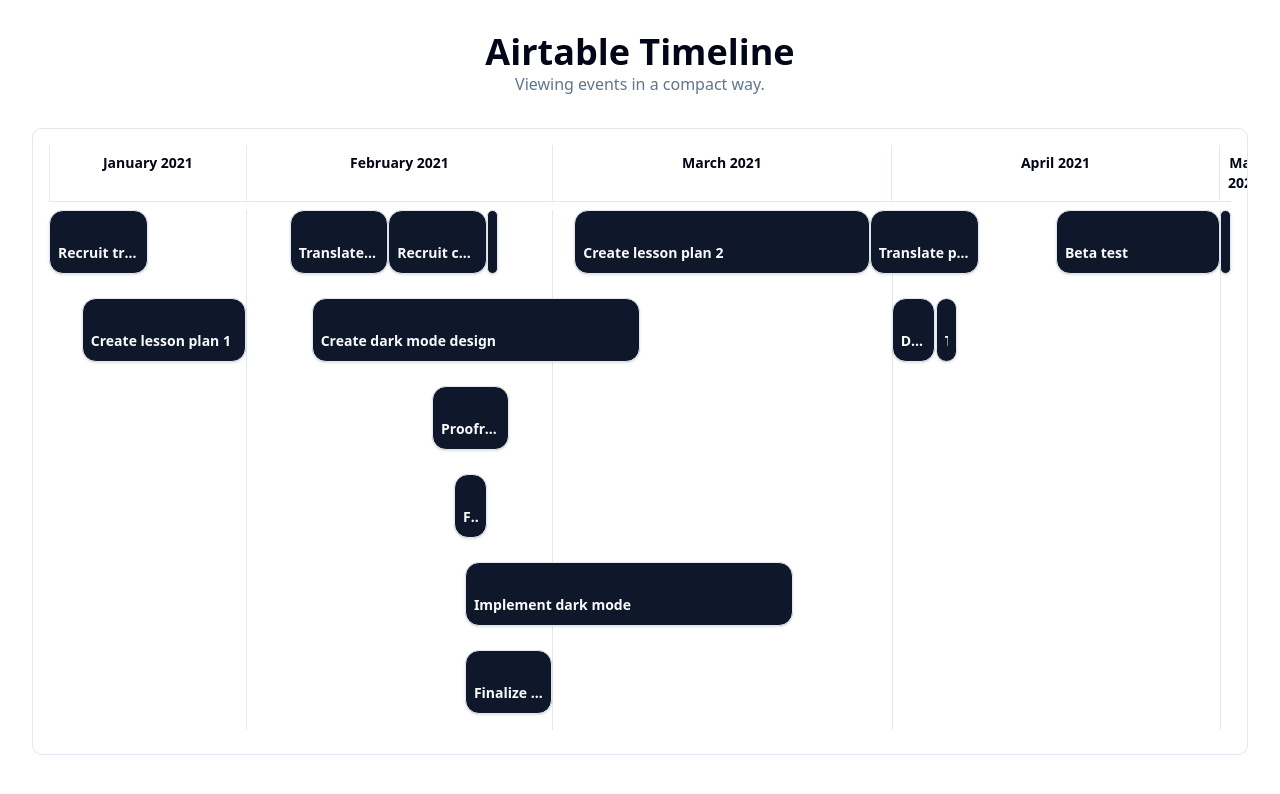
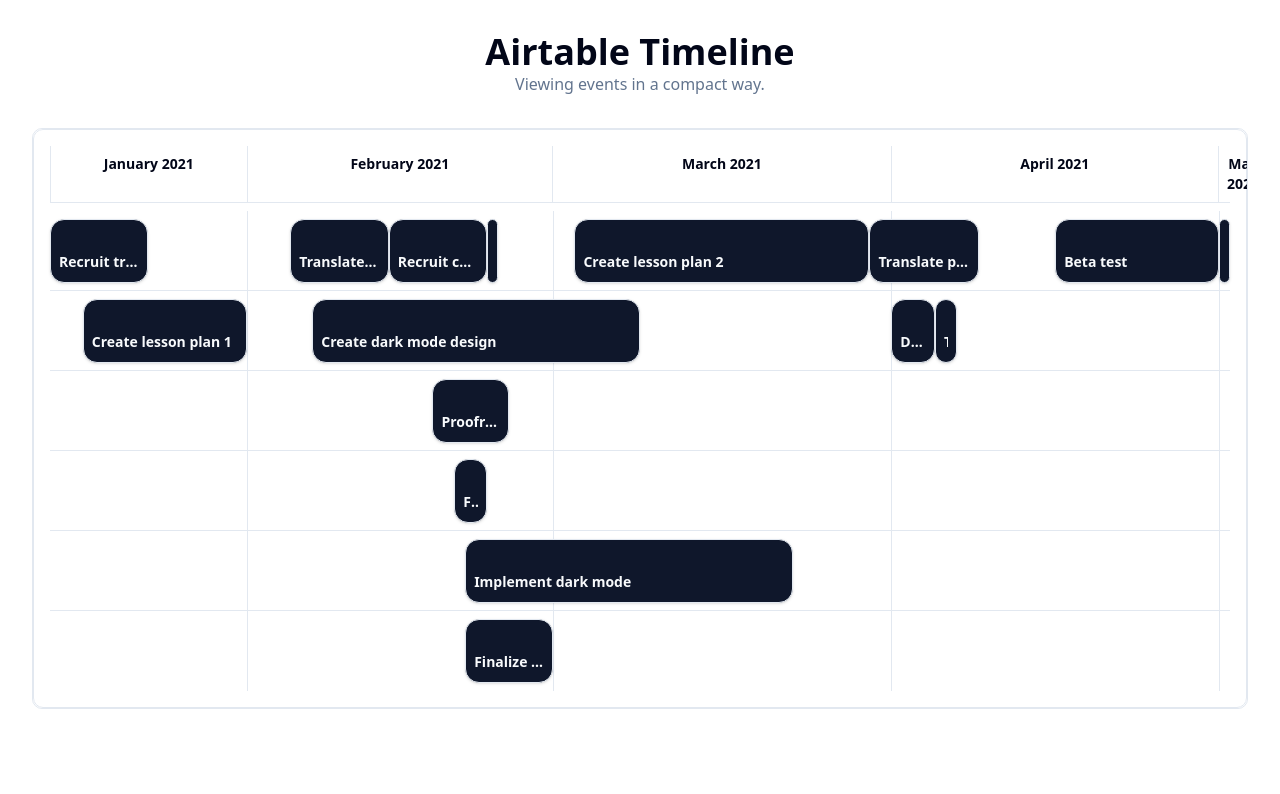
Before and after one commit to Vinicius-Osmainchi/Airtable-timeline, a React (Vite) app: page / in a window 1280 px wide. Shown: the top 794 px of the page. Built offline with nearby package versions, Linux system fonts and the light colour scheme.

Commit message:
feat: adds horizontal lines for better viewing

```diff
--- a/src/components/Timeline.tsx
+++ b/src/components/Timeline.tsx
@@ -75,7 +75,7 @@
   let accumulatedLeft = 0;
 
   return (
-    <div className="relative p-4">
+    <div className="p-4 bg-card rounded-lg border">
       <TimelineHeader
         startDate={startDate}
         totalDays={totalDays}
@@ -83,10 +83,9 @@
       />
 
       <div className="relative">
-        <div className="absolute top-0 left-0 w-full h-full grid z-0">
+        <div className="absolute top-0 left-0 w-full h-full z-0">
           {months.map((month, index) => {
             accumulatedLeft += month.width;
-
             if (index === months.length - 1) return null;
 
             return (
@@ -101,7 +100,10 @@
 
         <TooltipProvider>
           {lanes.map((lane, laneIndex) => (
-            <div key={laneIndex} className="relative h-20 mb-2 z-10">
+            <div
+              key={laneIndex}
+              className="relative h-20 border-b last:border-b-0 z-10"
+            >
               {lane.map((item) => {
                 const itemStart = new Date(item.start);
                 const itemEnd = new Date(item.end);
@@ -116,7 +118,7 @@
                   <Tooltip key={item.id}>
                     <TooltipTrigger asChild>
                       <div
-                        className="absolute top-0 h-16"
+                        className="absolute top-0 h-16 my-2"
                         style={{
                           left: `${left}%`,
                           width: `${width}%`,
```
